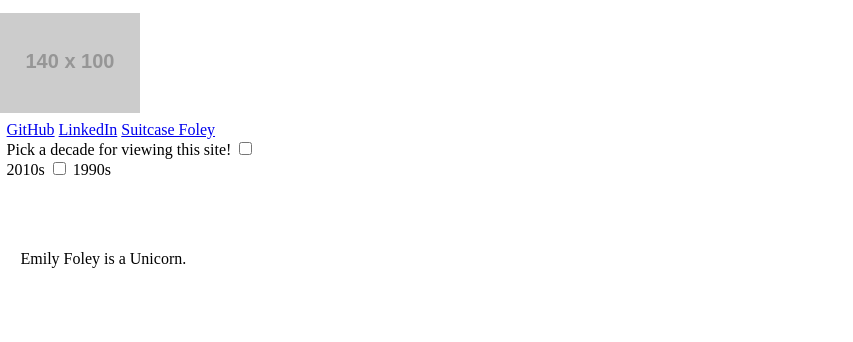
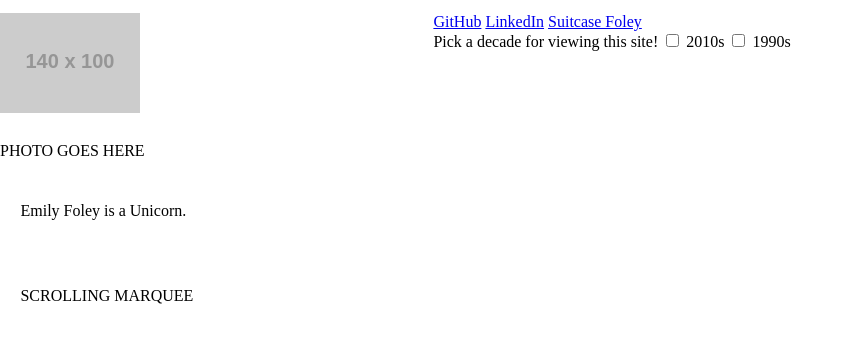
Before and after one commit to EmFoley/emilymfoley, a plain HTML site: page index.html in a window 1280 px wide. Shown: the whole page, without its empty margins (0-853 px from the left). Drawn offline with Linux system fonts and the light colour scheme; files that its build step writes are made by us from their sources; placeholder pictures from the web are drawn by us.

Commit message:
tweaking column assignments

```diff
--- a/index.html
+++ b/index.html
@@ -6,34 +6,37 @@
 <link rel="stylesheet" type="text/css" href="style.css">
 </head>
 <body>
-  <div class="container section group">
-  <div class="top col span_1_of_3">
-    <div id="logo" class="header">
+  <div class="container">
+  <div class="top section group">
+    <div class="logo col span_1_of_3">
       <img src="http://placehold.it/140x100"/>
     </div>
       <div class="navbar col span_2_of_3">
-        <a href="#" class="header">GitHub</a>
-        <a href="#" class="header">LinkedIn</a>
-        <a href="#" class="header">Suitcase Foley</a>
-        <div id="decade_switcher" class="header">
-          <form id="decade">
-          Pick a decade for viewing this site! <input type="checkbox" name="decade" value="2010s"> 2010s
-          <input type="checkbox" name="decade" value="1990s"> 1990s
+        <a href="#">GitHub</a>
+        <a href="#">LinkedIn</a>
+        <a href="#">Suitcase Foley</a>
+          <form id="decade">Pick a decade for viewing this site!
+            <input type="checkbox" name="decade" value="2010s"> 2010s
+            <input type="checkbox" name="decade" value="1990s"> 1990s
           </form>
-        </div>
       </div>
     </div>
-  <div class="photo col span_3_of_3">
-  </div>
-    <div class="about col span_3_of_3">
-      <p>Emily Foley is a Unicorn.</p>
+    <div class="middle section group">
+        <div class="photo col span_3_of_3 ">
+          PHOTO GOES HERE
+        </div>
     </div>
+        <div class="about col span_3_of_3">
+          <p>Emily Foley is a Unicorn.</p>
+        </div>
     <div class="project_screenshots">
         <div class="project_1 col span_1_of_3"></div>
         <div class="project_2 col span_1_of_3"></div>
         <div class="project_3 col span_1_of_3"></div>
     </div>
-    <div class="scrolling_marquee footer col span_3_of_3">
+    <div class="scrolling_marquee footer col span_3_of_3"
+    >
+    SCROLLING MARQUEE
     </div>
 </div>
 </body>
```
